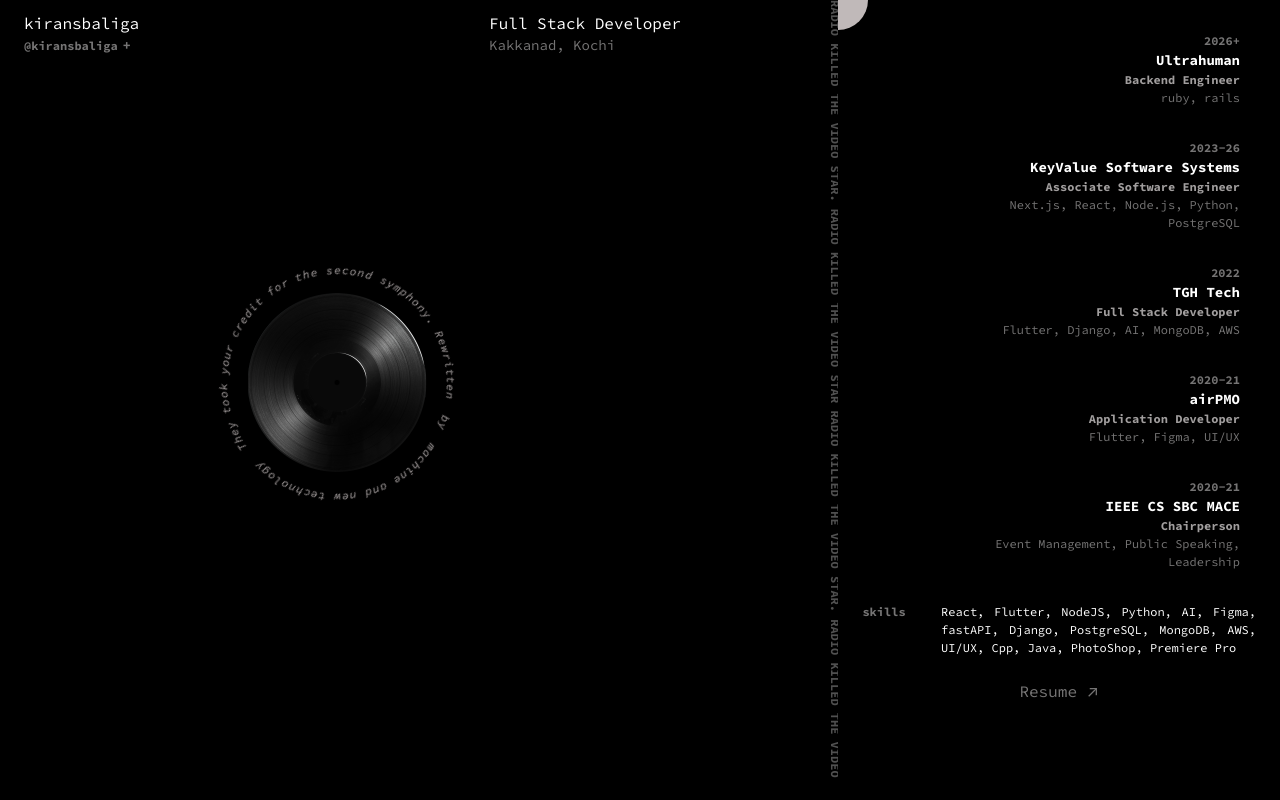
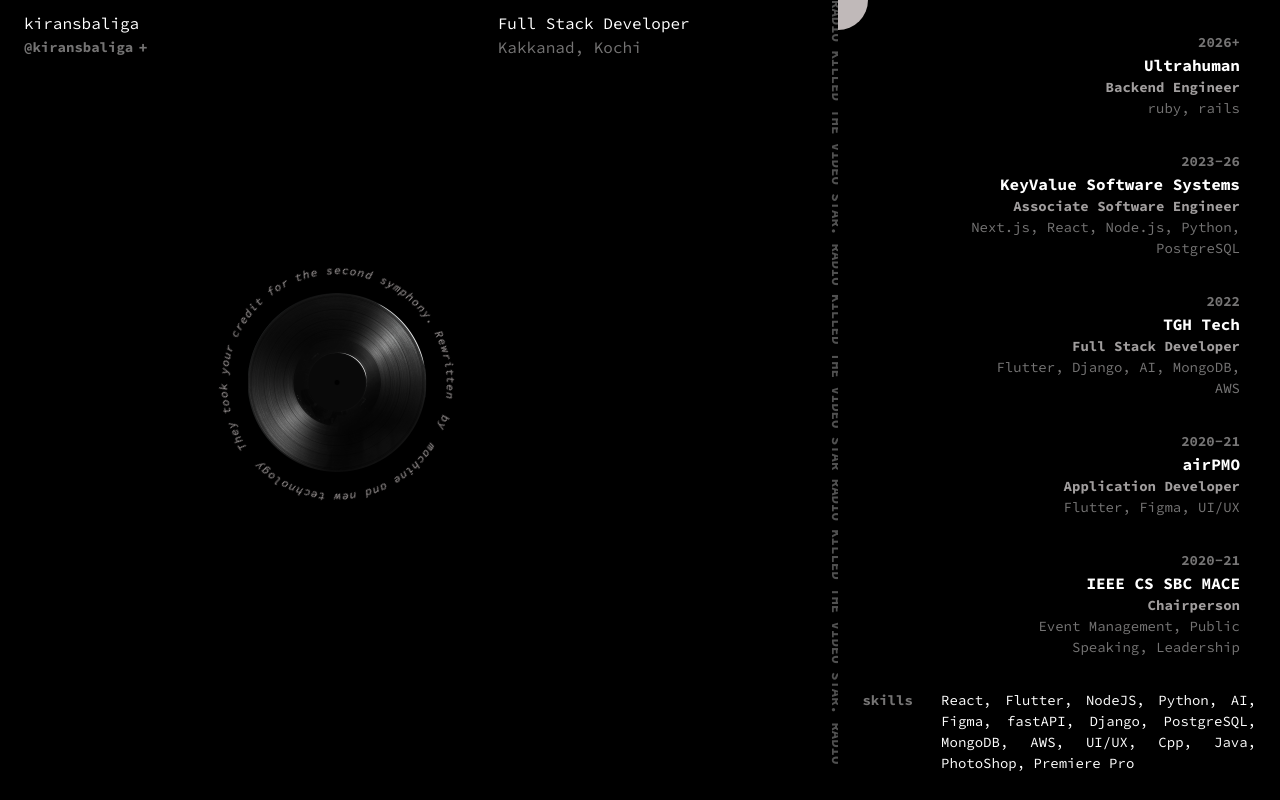
Before and after one commit to kiransbaliga/kiransbaliga.github.io, a React (Vite) app: page / in a window 1280 px wide. Shown: the top 800 px of the page. Built offline with nearby package versions, Linux system fonts and the light colour scheme.

Commit message:
chore: increase font size by 2px across explicitly styled elements

```diff
--- a/src/components/Experience/Exprerience.css
+++ b/src/components/Experience/Exprerience.css
@@ -14,7 +14,7 @@
 .exp-item{
     position: relative;
     display: grid;
-    font-size: 12px;
+    font-size: 14px;
     padding: 1rem;
     text-align: end;
     cursor: pointer;
@@ -55,11 +55,11 @@
     font-weight: 700;
 }
 .title {
-    font-size: 14px;
+    font-size: 16px;
     font-weight: 700;
 }
 .position {
-    font-size: 12px;
+    font-size: 14px;
     color: #a19e9e;
     font-weight: 700;
 }
@@ -86,7 +86,7 @@
 
 .skills{
     margin-top: 1rem;
-    font-size: 12px;
+    font-size: 14px;
     display: flex;
     justify-content: space-between;
     align-items: flex-start;
--- a/src/pages/HomePage/HomePage.css
+++ b/src/pages/HomePage/HomePage.css
@@ -47,7 +47,7 @@
 }
 
 .socials {
-    font-size: 12px;
+    font-size: 14px;
     color: #757474;
     cursor: pointer;
     font-weight: 700;
@@ -90,7 +90,7 @@
     position: absolute;
     z-index: 3;
     top: 3.6rem;
-    font-size: 14px;
+    font-size: 16px;
     transition: all 0.5s ease-out;
     visibility: hidden;
     opacity: 0;
@@ -118,14 +118,14 @@
 }
 
 .plusicon {
-    font-size: 14px;
+    font-size: 16px;
     transition: all 0.5s ease-out;
 
 }
 
 .place {
     color: #757474;
-    font-size: 14px;
+    font-size: 16px;
 }
 
 .designation {
@@ -135,7 +135,7 @@
 }
 
 .divider-text {
-    font-size: 12px;
+    font-size: 14px;
     font-weight: 700;
     color: #505050;
     writing-mode: vertical-lr;
@@ -166,7 +166,7 @@
     box-sizing: border-box;
     text-align: justify;
     line-height: 1.5rem;
-    font-size: 12px;
+    font-size: 14px;
 
 }
 
@@ -186,7 +186,7 @@
 }
 
 .about-content {
-    font-size: 12px;
+    font-size: 14px;
     line-height: 1.5rem;
     text-align: justify;
     padding: 10px
@@ -270,7 +270,7 @@
     }
 
     .socials {
-        font-size: 10px;
+        font-size: 12px;
     }
 
     .menu-socials {
@@ -278,11 +278,11 @@
     }
 
     .place {
-        font-size: 10px;
+        font-size: 12px;
     }
 
     .divider-text {
-        font-size: 10px;
+        font-size: 12px;
     }
 
     .showcase {
@@ -300,7 +300,7 @@
     }
 
     .about-content {
-        font-size: 10px;
+        font-size: 12px;
     }
 
     .volunteering {
```
